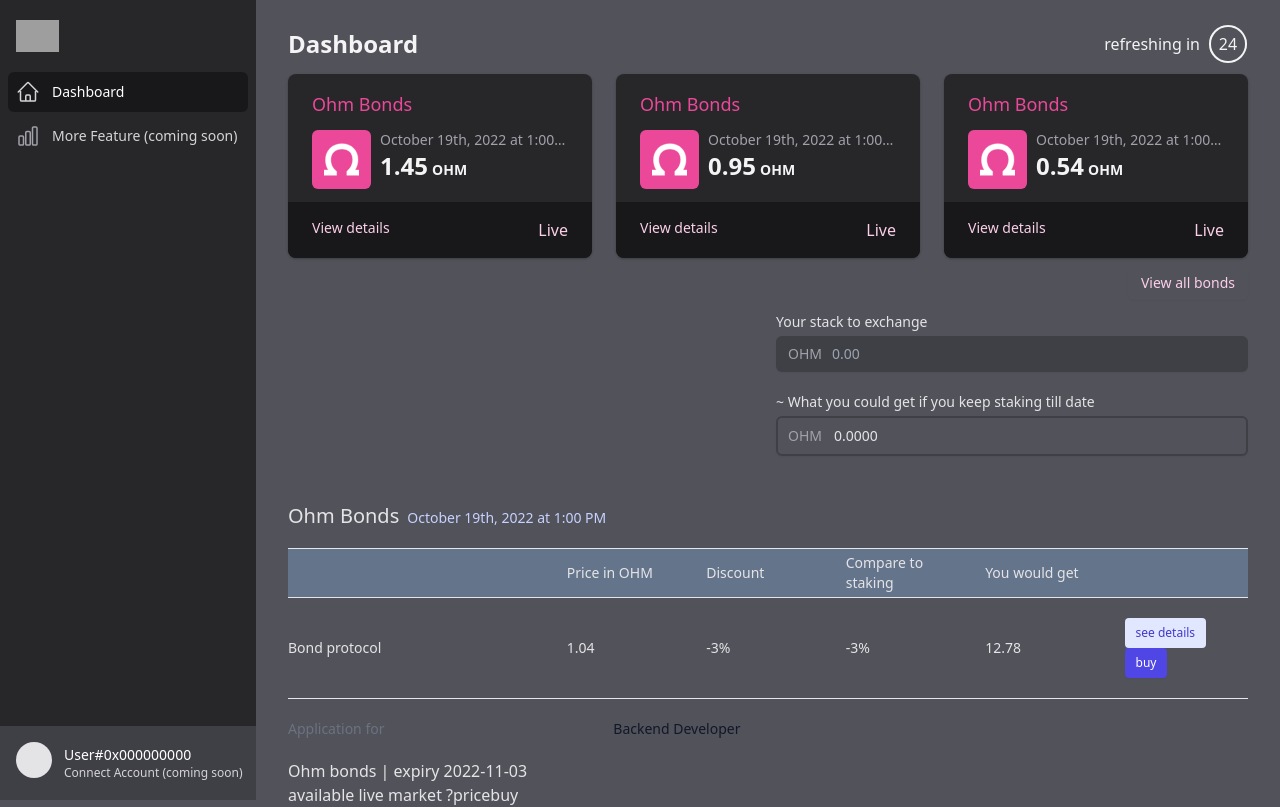
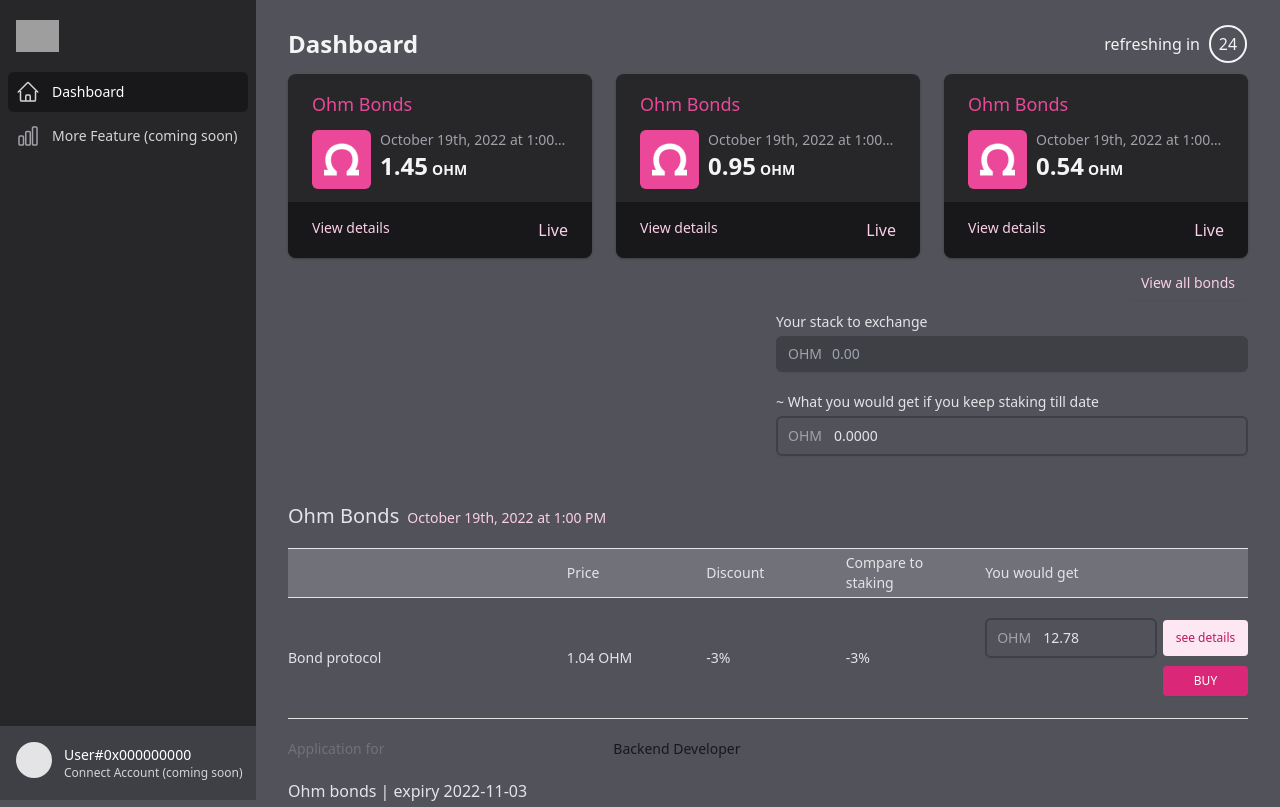
Before and after one commit to laurianek/ohmie-dashboard, a React (Vite) app: page / in a window 1280 px wide. Shown: the top 807 px of the page. Built offline with nearby package versions, Linux system fonts and the light colour scheme; grey boxes are pictures that could not be loaded.

Commit message:
wip styling + basic functionality; main body content

```diff
--- a/src/App.jsx
+++ b/src/App.jsx
@@ -4,14 +4,13 @@ import './App.css';
 import Dashboard from './components/Dashboard';
 import BondCard from './components/BondCard.jsx';
 import YourStake from './components/YourStake.jsx';
+import BondDisplay from './components/BondDisplay';
+import { PlainButton } from './components/Buttons.jsx';
 
 import data from './assets/sample-data.js';
 import { classNames } from './util';
-import { format } from 'date-fns';
 
 function App() {
-  const currentBond = Object.values(data.bonds)[0];
-
   const { currentBondId, shownBonds, getBondCardClassName, toggleShownBonds } =
     useStore();
 
@@ -33,82 +32,13 @@ function App() {
         ))}
       </ul>
       <div className="flex justify-end pt-2 pb-3">
-        <button
-          onClick={toggleShownBonds}
-          className="inline-flex items-center rounded-md border px-3 py-2 text-sm font-medium leading-4 shadow-sm bg-transparent border-transparent text-paris-200 transition hover:border-paris-200 hover:text-paris-100 focus:outline-none focus:ring-2 focus:ring-paris-300 focus:border-paris-500"
-        >
+        <PlainButton onClick={toggleShownBonds}>
           {shownBonds === ALL ? 'View less' : 'View all bonds'}
-        </button>
+        </PlainButton>
       </div>
 
       <YourStake />
-
-      <div className="mt-12">
-        <div className="-ml-2 -mt-2 flex flex-wrap items-baseline">
-          <h3 className="ml-2 mt-2 text-xl font-medium leading-6">
-            {currentBond.display_name}
-          </h3>
-          <p className="ml-2 mt-1 truncate text-sm text-indigo-200">
-            {format(new Date(currentBond.expiry_timestamp), 'PPPp')}
-          </p>
-        </div>
-      </div>
-
-      {[1].map(() => {
-        const market = currentBond.live_markets[0];
-        return (
-          <div className="mt-5 border-t border-gray-200">
-            <div className="sm:divide-y sm:divide-gray-200">
-              <div className="py-4 sm:grid sm:grid-cols-7 sm:gap-4 sm:items-center sm:py-1 text-sm bg-slate-500">
-                <div className="mt-1 sm:col-span-1 sm:mt-0 sm:col-start-3">
-                  Price in OHM
-                </div>
-                <div className="mt-1 sm:col-span-1 sm:mt-0">Discount</div>
-                <div className="mt-1 sm:col-span-1 sm:mt-0">
-                  Compare to staking
-                </div>
-                <div className="mt-1 sm:col-span-1 sm:mt-0">You would get</div>
-              </div>
-              <div className="py-4 sm:grid sm:grid-cols-7 sm:gap-4 sm:items-center sm:py-5 text-sm">
-                <div className="font-medium sm:col-span-2">
-                  {market.exchange.name}
-                </div>
-                <div className="mt-1 sm:col-span-1 sm:mt-0">{market.price}</div>
-                <div className="mt-1 sm:col-span-1 sm:mt-0">
-                  {market.discount}
-                </div>
-                <div className="mt-1 sm:col-span-1 sm:mt-0">
-                  {market.discount}
-                </div>
-                <div className="mt-1 sm:col-span-1 sm:mt-0">{12.78}</div>
-                <div className="mt-1 sm:col-span-1 sm:mt-0 sm:justify-self-end">
-                  <button
-                    type="button"
-                    className="inline-flex items-center rounded border border-transparent bg-indigo-100 px-2.5 py-1.5 text-xs font-medium text-indigo-700 hover:bg-indigo-200 focus:outline-none focus:ring-2 focus:ring-indigo-500 focus:ring-offset-2"
-                  >
-                    see details
-                  </button>
-                  <button
-                    type="button"
-                    className="inline-flex items-center rounded border border-transparent bg-indigo-600 px-2.5 py-1.5 text-xs font-medium text-white shadow-sm hover:bg-indigo-700 focus:outline-none focus:ring-2 focus:ring-indigo-500 focus:ring-offset-2"
-                  >
-                    buy
-                  </button>
-                </div>
-              </div>
-
-              <div className="py-4 sm:grid sm:grid-cols-3 sm:gap-4 sm:py-5">
-                <dt className="text-sm font-medium text-gray-500">
-                  Application for
-                </dt>
-                <dd className="mt-1 text-sm text-gray-900 sm:col-span-2 sm:mt-0">
-                  Backend Developer
-                </dd>
-              </div>
-            </div>
-          </div>
-        );
-      })}
+      <BondDisplay />
 
       <p>Ohm bonds | expiry 2022-11-03</p>
       <p>
--- /dev/null
+++ b/src/components/BondDisplay/BondDisplay.jsx
@@ -0,0 +1,83 @@
+import React from 'react';
+import { format } from 'date-fns';
+import { classNames } from '../../util';
+import data from '../../assets/sample-data.js';
+import { PrimaryButton, SecondaryButton } from '../Buttons.jsx';
+
+export default function BondDisplay() {
+  const userStack = 9.45;
+  const currentBond = Object.values(data.bonds)[0];
+  const market = currentBond.live_markets[0];
+
+  return (
+    <>
+      <Header
+        title={currentBond.display_name}
+        subTitle={format(new Date(currentBond.expiry_timestamp), 'PPPp')}
+      />
+
+      <div className="mt-5 border-t border-lisbon-200">
+        <div className="sm:divide-y sm:divide-lisbon-200">
+          <div className="py-4 sm:grid sm:grid-cols-7 sm:gap-4 sm:items-center sm:py-1 text-sm bg-lisbon-500">
+            <div className="mt-1 sm:col-span-1 sm:mt-0 sm:col-start-3">
+              Price
+            </div>
+            <div className="mt-1 sm:col-span-1 sm:mt-0">Discount</div>
+            <div className="mt-1 sm:col-span-1 sm:mt-0">Compare to staking</div>
+            <div className="mt-1 sm:col-span-1 sm:mt-0">You would get</div>
+          </div>
+          <div className="py-4 sm:grid sm:grid-cols-7 sm:gap-4 sm:items-center sm:py-5 text-sm">
+            <div className="font-medium sm:col-span-2">
+              {market.exchange.name}
+            </div>
+            <Cell>{market.price} OHM</Cell>
+            <Cell>{market.discount}</Cell>
+            <Cell>{market.discount}</Cell>
+            <Cell className="sm:col-span-2 flex justify-end flex-wrap gap-1.5">
+              <div className="relative rounded-md shadow-sm text-sm flex-1">
+                <div className="pointer-events-none absolute inset-y-0 left-0 flex items-center pl-3">
+                  <span className="text-lisbon-400">OHM</span>
+                </div>
+                <div className="block flex-1 rounded-md border-lisbon-700 border-2 bg-lisbon-600 pl-14 pr-2 py-2">
+                  {12.78}
+                </div>
+              </div>
+              <SecondaryButton className="min-w-[85px] my-0.5">
+                see details
+              </SecondaryButton>
+              <PrimaryButton className="min-w-[85px] my-0.5">BUY</PrimaryButton>
+            </Cell>
+          </div>
+
+          <div className="py-4 sm:grid sm:grid-cols-3 sm:gap-4 sm:py-5">
+            <dt className="text-sm font-medium text-lisbon-500">
+              Application for
+            </dt>
+            <dd className="mt-1 text-sm text-lisbon-900 sm:col-span-2 sm:mt-0">
+              Backend Developer
+            </dd>
+          </div>
+        </div>
+      </div>
+    </>
+  );
+}
+
+function Header({ title, subTitle }) {
+  return (
+    <div className="mt-12">
+      <div className="-ml-2 -mt-2 flex flex-wrap items-baseline">
+        <h3 className="ml-2 mt-2 text-xl font-medium leading-6">{title}</h3>
+        <p className="ml-2 mt-1 truncate text-sm text-paris-200">{subTitle}</p>
+      </div>
+    </div>
+  );
+}
+
+function Cell({ children, className = '' }) {
+  return (
+    <div className={classNames('mt-1 sm:col-span-1 sm:mt-0', className)}>
+      {children}
+    </div>
+  );
+}
--- /dev/null
+++ b/src/components/BondDisplay/index.jsx
@@ -0,0 +1,3 @@
+import BondDisplay from './BondDisplay.jsx';
+
+export default BondDisplay;
--- /dev/null
+++ b/src/components/Buttons.jsx
@@ -0,0 +1,46 @@
+import React from 'react';
+import { classNames } from '../util';
+
+export function PlainButton({ onClick, children, className }) {
+  return (
+    <button
+      onClick={onClick}
+      className={classNames(
+        'inline-flex text-center items-center rounded-md border px-3 py-2 text-sm font-medium leading-4 shadow-sm bg-transparent border-transparent text-paris-200 transition hover:border-paris-200 hover:text-paris-100 focus:outline-none focus:ring-2 focus:ring-paris-300 focus:border-paris-500',
+        className
+      )}
+    >
+      {children}
+    </button>
+  );
+}
+
+export function PrimaryButton({ onClick, children, className }) {
+  return (
+    <button
+      onClick={onClick}
+      type="button"
+      className={classNames(
+        'inline-flex justify-center text-center items-center rounded border border-transparent bg-paris-600 px-2.5 py-1.5 text-xs font-medium text-white shadow-sm hover:bg-paris-700 focus:outline-none focus:ring-2 focus:ring-paris-500 focus:ring-offset-2',
+        className
+      )}
+    >
+      {children}
+    </button>
+  );
+}
+
+export function SecondaryButton({ onClick, children, className }) {
+  return (
+    <button
+      onClick={onClick}
+      type="button"
+      className={classNames(
+        'inline-flex justify-center text-center items-center rounded border border-transparent bg-paris-100 px-2.5 py-1.5 text-xs font-medium text-paris-700 hover:bg-paris-200 focus:outline-none focus:ring-2 focus:ring-paris-500 focus:ring-offset-2',
+        className
+      )}
+    >
+      {children}
+    </button>
+  );
+}
--- a/src/components/YourStake.jsx
+++ b/src/components/YourStake.jsx
@@ -29,16 +29,13 @@ export default function YourStake() {
           />
         </div>
         <div className="block text-sm font-medium mt-5">
-          ~ What you could get if you keep staking till {'date'}
+          ~ What you would get if you keep staking till {'date'}
         </div>
         <div className="relative mt-1 rounded-md shadow-sm">
           <div className="pointer-events-none absolute inset-y-0 left-0 flex items-center pl-3">
             <span className="text-lisbon-400 sm:text-sm">OHM</span>
           </div>
-          <div
-            className="block w-full sm:text-sm rounded-md border-lisbon-700 border-2 bg-lisbon-600 pl-14 pr-1 py-2"
-            placeholder="0.00"
-          >
+          <div className="block w-full sm:text-sm rounded-md border-lisbon-700 border-2 bg-lisbon-600 pl-14 pr-1 py-2">
             {Number(rebases).toFixed(4)}
           </div>
         </div>
```
